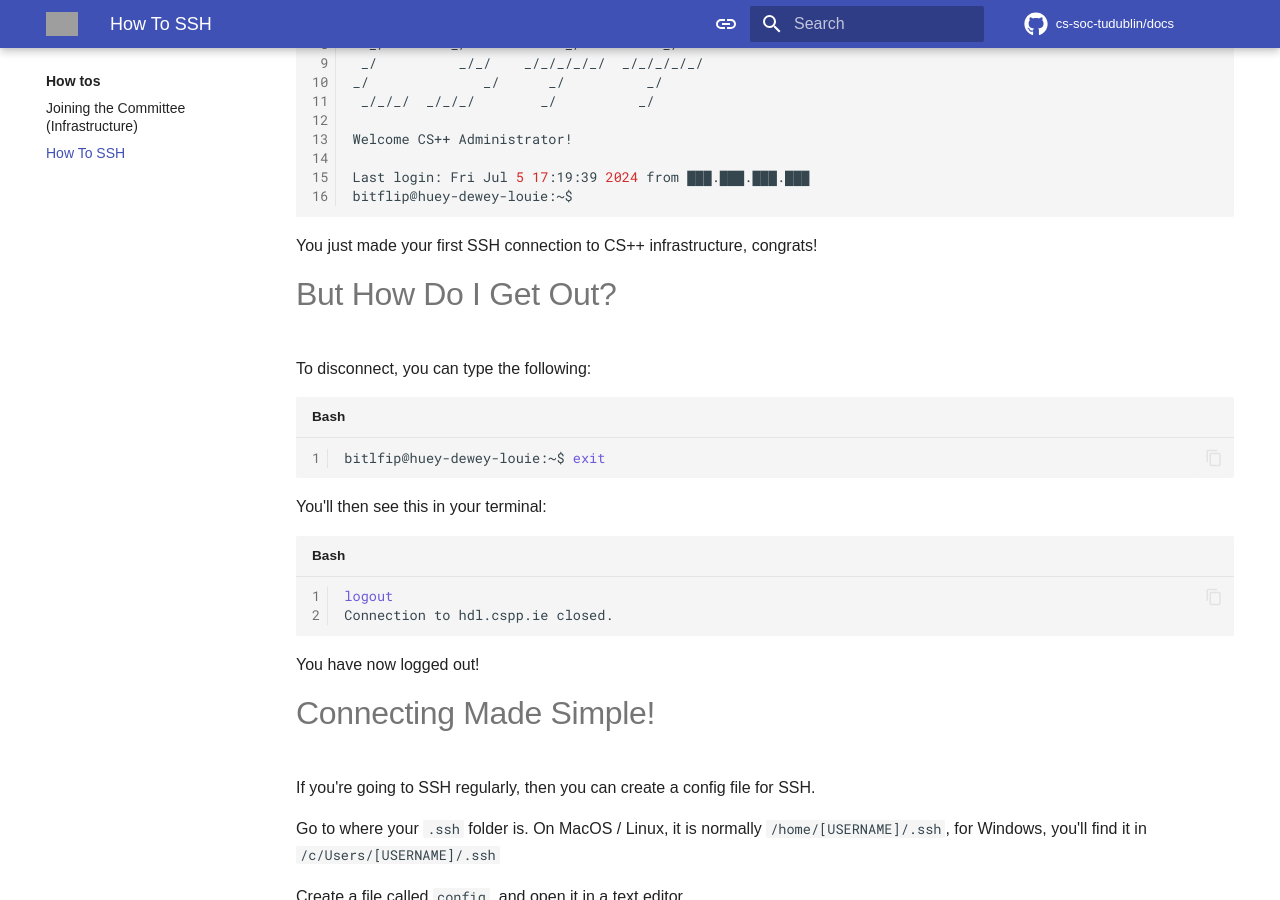
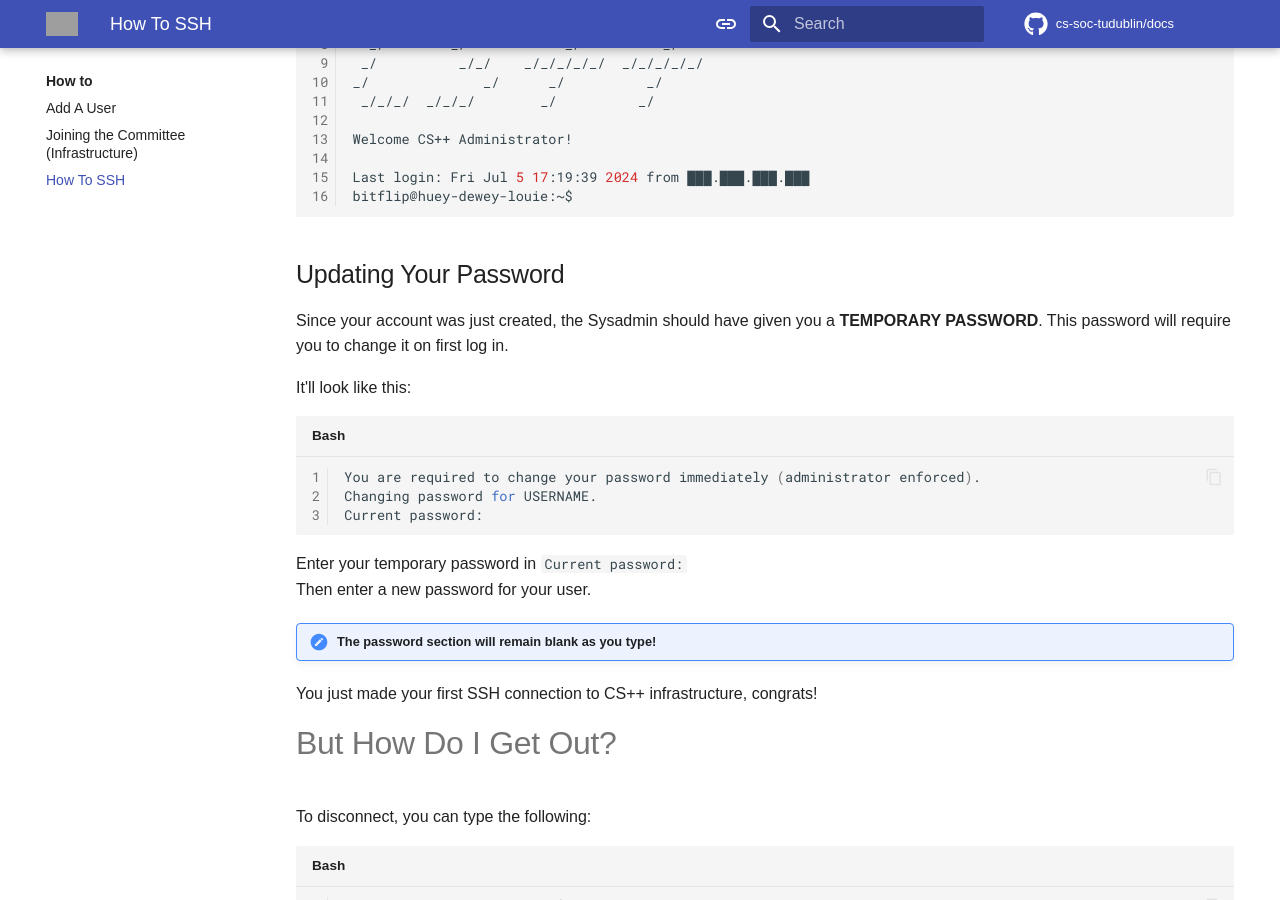
Before and after one commit to cs-soc-tudublin/docs, an MkDocs documentation site: the page built from docs/how-to/ssh.md, in a window 1280 px wide and 900 px high, scrolled down 1364 px. Built offline with MkDocs 1.6.1 and Material for MkDocs 9.7.7, drawn with Linux system fonts in a browser that asks for light colours; some web fonts are replaced; comment, search, counter and statistics services are not loaded; grey boxes are pictures that could not be loaded.

Commit message:
[How-To] Added lots of instructions and fun highlights!

````diff
--- a/docs/how-tos/index.md
+++ b/docs/how-to/index.md
@@ -4,6 +4,6 @@
   - how-to
 ---
 
-# *How Tos!*
+# *How To!*
 
 This section serves as a store for all of the 'how to' elements of System Administration, from things like SSHing in, to restoring from a power-loss, you'll find it here!
--- a/docs/how-tos/ssh.md
+++ b/docs/how-to/ssh.md
@@ -61,6 +61,21 @@
 bitflip@huey-dewey-louie:~$
 ```
 
+## Updating Your Password
+Since your account was just created, the Sysadmin should have given you a **TEMPORARY PASSWORD**. This password will require you to change it on first log in.
+
+It'll look like this:
+```bash
+You are required to change your password immediately (administrator enforced).
+Changing password for USERNAME.
+Current password:
+```
+
+Enter your temporary password in `Current password:`
+Then enter a new password for your user.
+
+!!! note "The password section will remain blank as you type!"
+
 You just made your first SSH connection to CS++ infrastructure, congrats!
 
 # But How Do I Get Out?
````
Also changed, not shown: docs/how-to/add-a-user.md (added, +128 -0 lines), docs/how-to/joining-committee.md (renamed from docs/how-tos/joining-committee.md, +7 -3 lines), docs/.pages, docs/how-to/.ssh.md (added).
